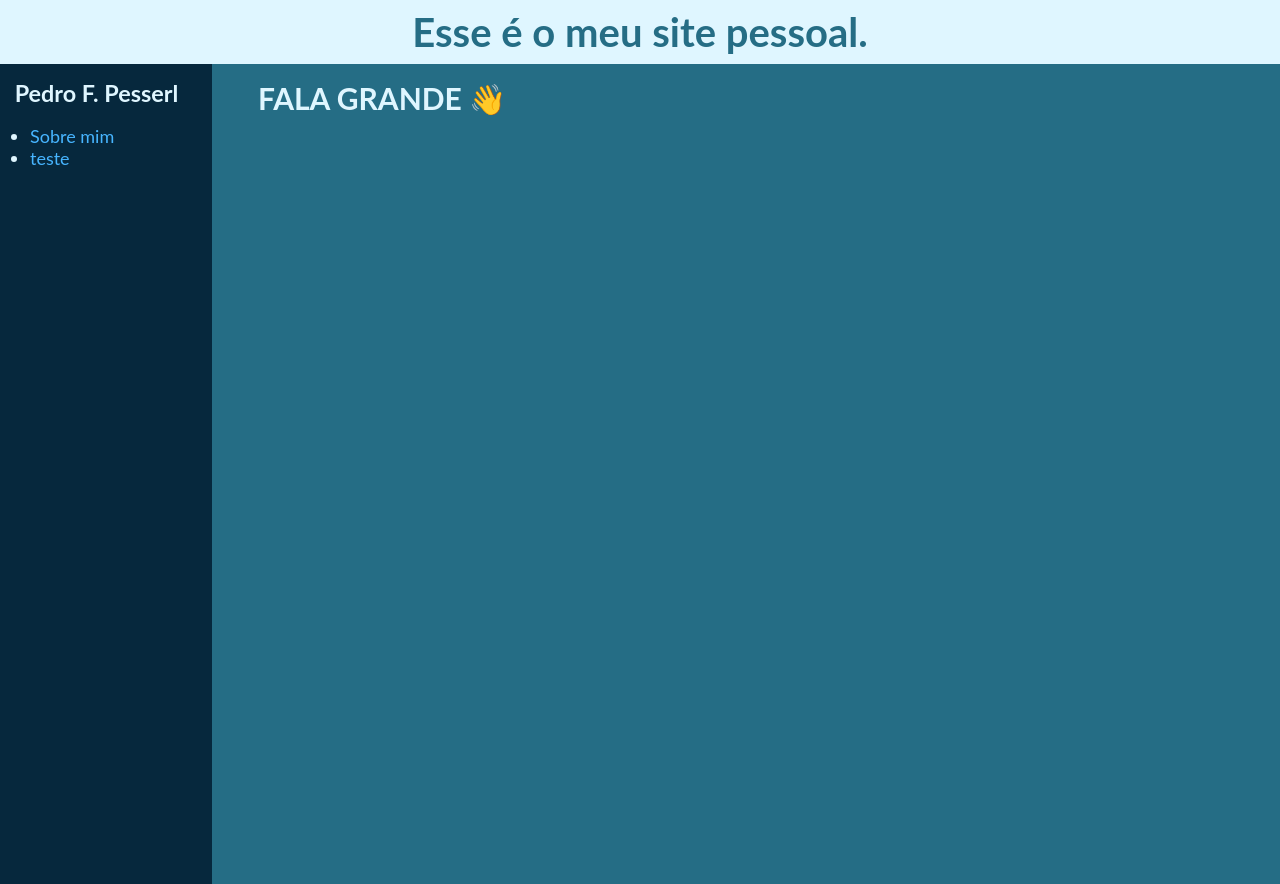
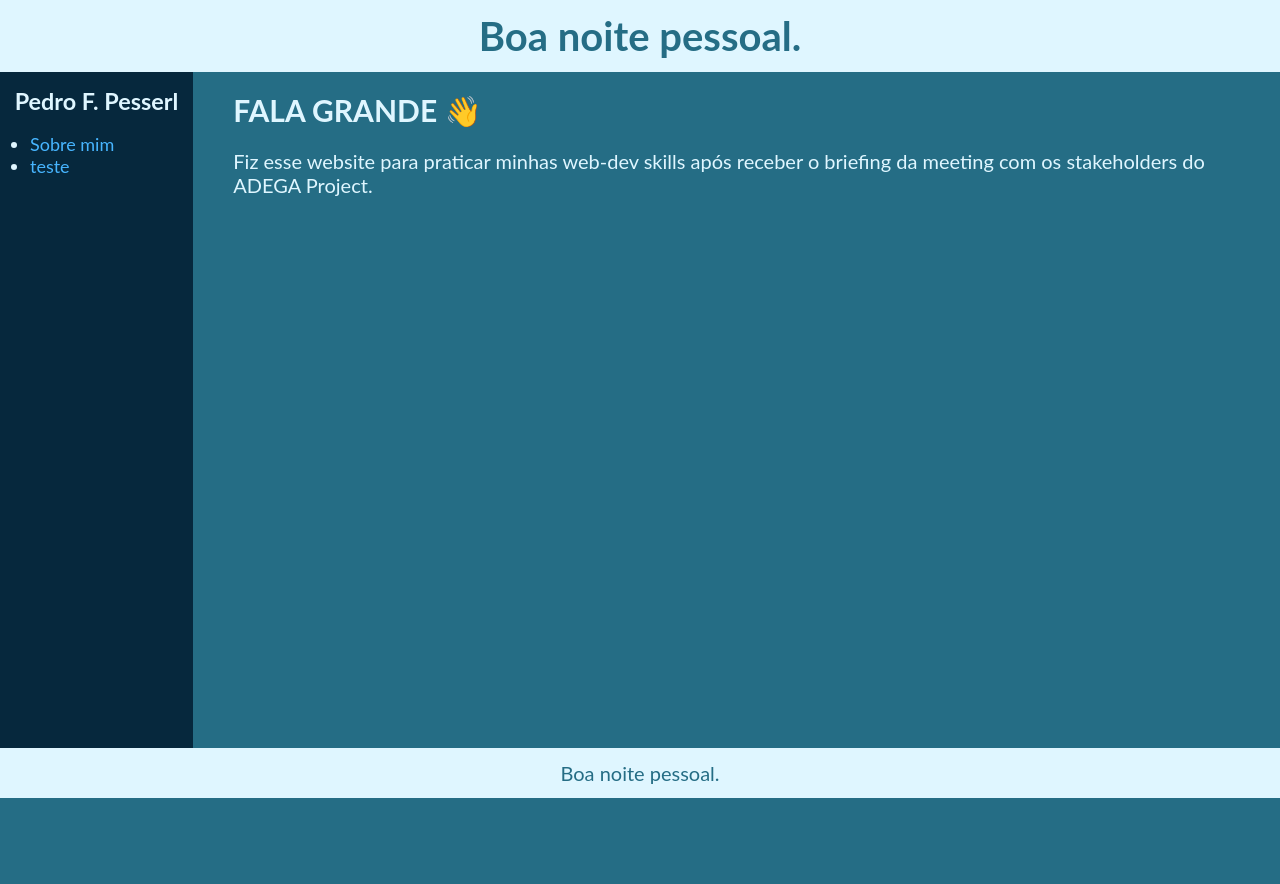
Before and after one commit to pedropesserl/website-dinf, a plain HTML site: page index.html in a window 1280 px wide. After the commit the page ends 800 px from the top, so only its background shows below. Drawn offline with Linux system fonts and the light colour scheme.

Commit message:
add footer

```diff
--- a/css/style.css
+++ b/css/style.css
@@ -13,6 +13,7 @@ header {
 	background-color: #dff6ff;
 	color: #256d85;
 	padding: 0;
+	height: 9vh;
 }
 
 a {
@@ -31,12 +32,12 @@ a:hover {
 article {
 	display: flex;
 	align-items: stretch;
+	height: 84.5vh;
 }
 
 nav {
 	background-color: #06283d;
 	padding: .5em;
-	height: 100vh;
 	width: 15vw;
 }
 
@@ -46,7 +47,25 @@ nav {
 }
 
 main {
-	padding: .5em;
+	padding: 1em;
 	padding-left: 2em;
 	padding-right: 2em;
 }
+
+#titulomain {
+	margin: 0;
+}
+
+footer {
+	background-color: #dff6ff;
+	color: #256d85;
+	display: flex;
+	align-items: center;
+	justify-content: center;
+	padding: 5px;
+	height: 5vh;
+}
+
+#pfooter {
+	margin: 0;
+}
--- a/index.html
+++ b/index.html
@@ -9,7 +9,7 @@
 	</head>
 	<body>
 		<header>
-  			<h1 class="tcentralizado">Esse é o meu site pessoal.</h1>
+  			<h1 class="tcentralizado">Boa noite pessoal.</h1>
   		</header>
 
 		<article>
@@ -22,9 +22,14 @@
 			</nav>
 
 			<main>
-				<h2 class="tcentralizado">FALA GRANDE 👋</h2>
-				<p></p>
+				<h2 id="titulomain" class="tcentralizado">FALA GRANDE 👋</h2>
+				<p>
+					Fiz esse website para praticar minhas web-dev skills após receber o briefing da meeting com os stakeholders do ADEGA Project.
+				</p>
 			</main>
 		</article>
+		<footer>
+			<p id="pfooter">Boa noite pessoal.</p>
+  		</footer>
 	</body>
 </html>
```
